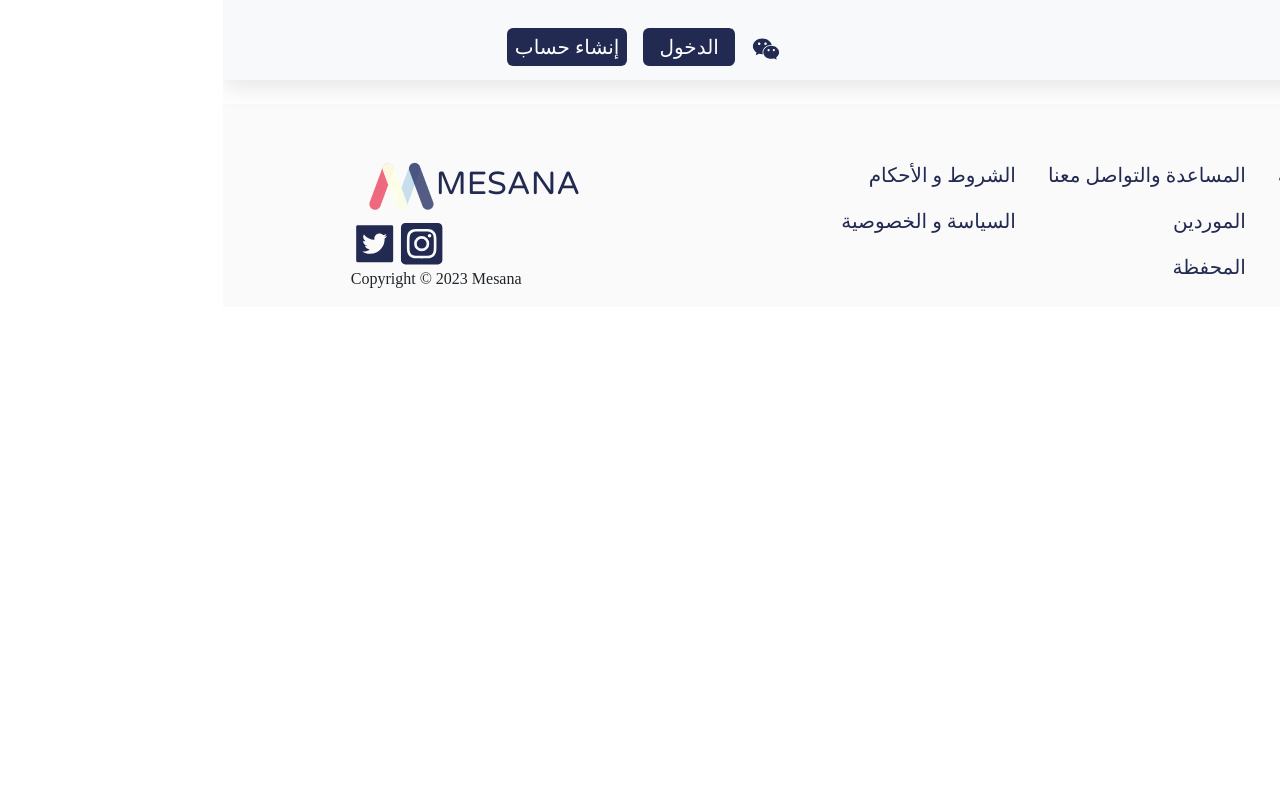
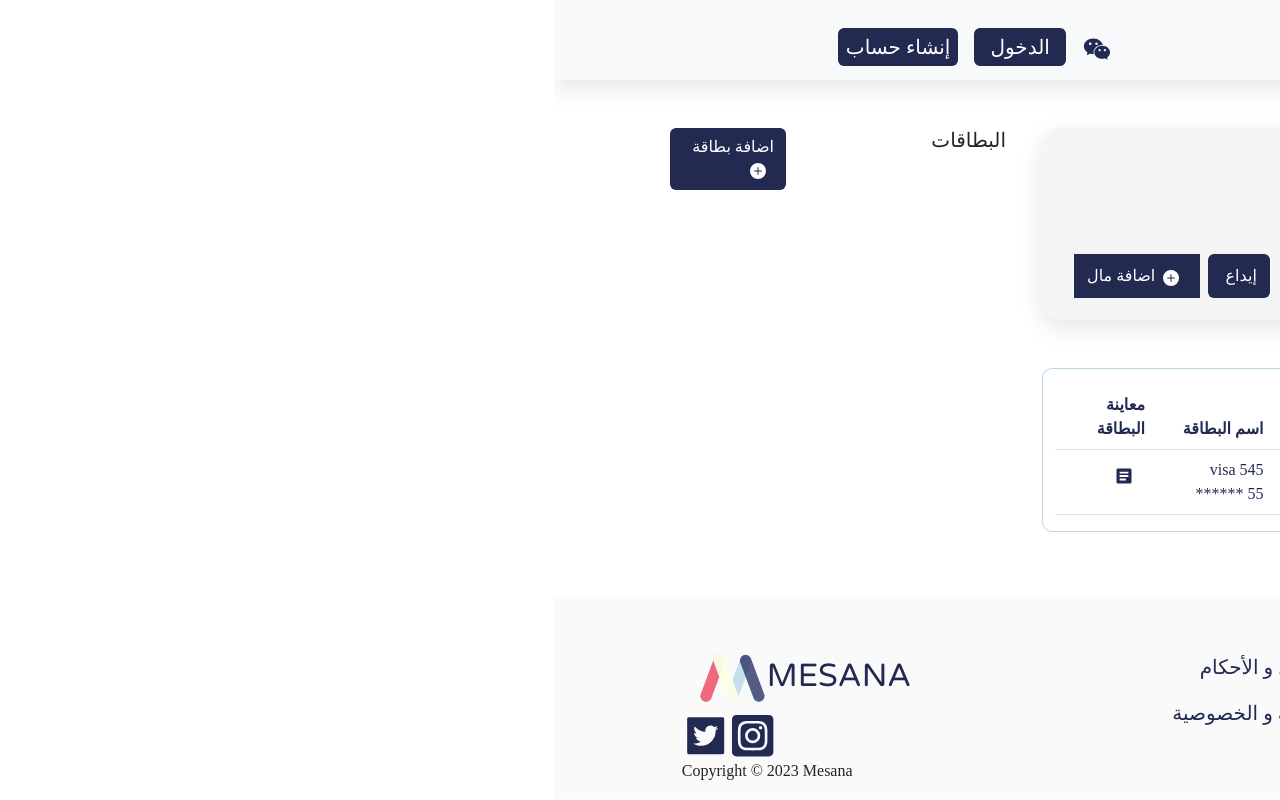
Before and after one commit to mrwa94/mesana-reactjs, a React (Create React App) app: page /wallet in a window 1280 px wide. Built offline with nearby package versions, Linux system fonts and the light colour scheme.

Commit message:
Create a wallet page ..

```diff
--- a/src/Components/Home/Cards.js
+++ b/src/Components/Home/Cards.js
@@ -5,8 +5,8 @@ function Cards(props) {
 
 
   return (
-<div className=''>
-   <Card className='item '>
+ <div className=''>
+   <Card className='item m-2 '>
     <Card.Img variant="top" src={props.image} />
     <Card.Body>
       <Card.Title>{props.companyName}</Card.Title>
--- a/src/Components/Profile/Chat.js
+++ b/src/Components/Profile/Chat.js
@@ -67,6 +67,9 @@ export const Chat = () => {
                <MdLocationOn className='icon-header title'/>
                   <p className='d-inline px-3 fs-5 title'> saudi arabia </p>
               </div>
+              <div>
+
+              </div>
 
 
 
--- a/src/Components/Register-and-Login/Check.js
+++ b/src/Components/Register-and-Login/Check.js
@@ -20,6 +20,8 @@ const Check = () => {
                 <Form.Control type="text" className='boarder'></Form.Control>
                 <Form.Control type="text" className='boarder'></Form.Control>
                 <Form.Control type="text" className='boarder'></Form.Control>
+
+
               </div>
 
 
--- /dev/null
+++ b/src/Components/Wallet/AddCards.js
@@ -0,0 +1,58 @@
+import React from 'react'
+import { Link } from 'react-router-dom'
+
+//usestate
+import { useState } from 'react';
+
+
+//icons
+import {  BsPlusCircleFill } from "react-icons/bs";
+import { Form, Modal, ModalBody, ModalHeader } from 'react-bootstrap';
+
+
+const AddCards = () => {
+
+  const [show, setShow] = useState(false);
+  const handleClose = () => setShow(false);
+  const handleShow = () => setShow(true);
+  return (
+
+    <div className='container '>
+      <div className='row'>
+      <h5 className='col'>البطاقات </h5>
+      {/* Add new card .. */}
+       <Link className='col-md-4 sec-btn rounded'
+             onClick={handleShow} >اضافة بطاقة
+              <BsPlusCircleFill className='mx-2 mb-1'/>
+       </Link>
+
+       <Modal show = {show} onHide={handleClose}>
+        <ModalHeader className='gray-color'>
+          أضافة بطاقة جديدة
+        </ModalHeader>
+        <ModalBody>
+          <Form className='m-3 p-2'>
+            <input className='mx-3' type='text' placeholder='رقم البطاقة '></input>
+            <input type='text' placeholder=' الشهر / السنة   '></input>
+            <input className='mx-3 mt-3' type='text' placeholder='  CVV    '></input>
+
+          </Form>
+
+
+        </ModalBody>
+       </Modal>
+
+
+
+      <div>
+      </div>
+
+
+
+
+      </div>
+    </div>
+  )
+}
+
+export default AddCards
--- /dev/null
+++ b/src/Components/Wallet/Balance.js
@@ -0,0 +1,148 @@
+import React from 'react'
+import { Link } from 'react-router-dom'
+import Modal from 'react-bootstrap/Modal';
+import { Button, Tab, Tabs, Row, Col, Nav} from 'react-bootstrap';
+import { useState } from 'react';
+//icons
+import { IoIosArrowBack } from "react-icons/io";
+
+
+//icons
+import { BsArrowLeftRight, BsPlusCircleFill } from "react-icons/bs";
+import CardHeader from 'react-bootstrap/esm/CardHeader';
+
+export const Balance = () => {
+
+    const [show, setShow] = useState(false);
+    const handleClose = () => setShow(false);
+    const handleShow = () => setShow(true);
+    return (
+        <div className='container login-form p-3 '>
+            <div className='p-2'>
+                <h5>الرصيد المتاح </h5>
+                <h1>50.000</h1>
+            </div>
+            <div className='m-3 text-start'>
+                <Link className='sec-btn rounded  mx-2' to={''} >
+                    تحويل
+                    {/* icon */}
+                    <BsArrowLeftRight className='mx-1' />
+                </Link>
+
+
+
+
+
+
+
+                <Link className='sec-btn rounded mx-2' to={''}  >إيداع </Link>
+                {/* Button trigger modal  */}
+
+                <Link className='sec-btn' onClick={handleShow}>  <BsPlusCircleFill className='mx-2' />اضافة مال</Link>
+
+                <Modal show={show} onHide={handleClose} >
+                    <Modal.Header className=' gray-color' >
+                        <Modal.Title className='container' >اختر طريقة الدفع المناسبة</Modal.Title>
+                    </Modal.Header>
+                    <Modal.Body className=''>
+
+                        <Tab.Container id="" defaultActiveKey="first">
+                            <Row>
+                                <Col >
+                                    <Nav variant="pills" className="flex-column  ">
+                                        <Nav.Item>
+                                            <Nav.Link className='' eventKey="first">البطاقات البنكية
+                                            <IoIosArrowBack className='text-start'/>
+                                            </Nav.Link>
+                                        </Nav.Item>
+                                        <Nav.Item>
+                                            <Nav.Link eventKey="second"> Apple Pay  <IoIosArrowBack className='text-start'/> </Nav.Link>
+                                        </Nav.Item>
+                                        <Nav.Item>
+                                            <Nav.Link eventKey="third"> STC Pay
+                                            <IoIosArrowBack className='text-start'/>
+                                            </Nav.Link>
+                                        </Nav.Item>
+                                        <Nav.Item>
+                                            <Nav.Link eventKey="four"> التحويل البنكي
+                                            <IoIosArrowBack className='text-start'/>
+                                            </Nav.Link>
+                                        </Nav.Item>
+                                    </Nav>
+                                </Col>
+                                <Col sm={6}>
+                                    <Tab.Content>
+                                        <Tab.Pane eventKey="first">
+                                            <p>أختر البطاقة </p>
+                                            {/* add more card here  */}
+
+                                                <div className='wallet-card rounded p-2 m-2'>
+                                                    <h5>اسم البطاقة</h5>
+                                                    <h6>*************444</h6>
+                                                </div>
+
+                                                <div className='wallet-card rounded p-2 m-2'>
+                                                    <h5>اسم البطاقة</h5>
+                                                    <h6>*************444</h6>
+                                                </div>
+                                        </Tab.Pane>
+
+                                        <Tab.Pane eventKey="second">
+                                        {/* pay by Apple pay .. */}
+                                        </Tab.Pane>
+                                        <Tab.Pane eventKey="third">
+                                            {/* pay by STC pay .. */}
+                                        </Tab.Pane>
+
+                                        {/* pay by التحويل البنكي  */}
+                                        <Tab.Pane eventKey="four">
+                                            <div className='container '>
+                                               <div>
+                                                <h6>اضافة بنك </h6>
+
+
+                                                <div className='wallet-card rounded p-2 m-2'>
+                                                    <h5>اسم البطاقة</h5>
+                                                    <h6>*************444</h6>
+                                                </div>
+
+
+                                               </div>
+
+
+                                            </div>
+
+                                        </Tab.Pane>
+                                    </Tab.Content>
+                                </Col>
+                            </Row>
+                        </Tab.Container>
+
+
+
+                    </Modal.Body>
+
+                    {/* <Modal.Footer>
+                        <Button variant="secondary" onClick={handleClose}>
+                            Close
+                        </Button>
+                        <Button variant="primary" onClick={handleClose}>
+                            Save Changes
+                        </Button>
+                    </Modal.Footer> */}
+                </Modal>
+
+
+
+
+
+
+
+
+
+            </div>
+
+
+        </div>
+    )
+}
--- a/src/Pages/Analys/Analys.js
+++ b/src/Pages/Analys/Analys.js
@@ -1,8 +1,44 @@
 import React from 'react'
+import { Card } from 'react-bootstrap'
 
 const Analys = () => {
   return (
-    <div>Analys</div>
+    <div className='container m-3'>
+
+    <div className='row '>
+      <div className='col'>
+      <Card className='p-3 m-4'>النشاط المالي </Card>
+
+      </div>
+      <div className='col'>
+      <Card className='p-3 m-4'>الرصيد المتاح </Card>
+      </div>
+    </div>
+
+
+    <div className='row'>
+      <div className='col'>
+      <Card className='p-3 m-4'>التواصل</Card>
+      </div>
+      <div className='col'>
+      <Card className='p-3 m-4'> نوع المنتجات </Card>
+      </div>
+      <div className='col'>
+      <Card className='p-3 m-4'>حالة الطلبيات</Card>
+      </div>
+
+    </div>
+
+
+
+
+
+
+
+
+
+
+    </div>
   )
 }
 
--- a/src/Pages/Home/Home.js
+++ b/src/Pages/Home/Home.js
@@ -20,7 +20,7 @@ function Home() {
     const companydetails = [
 
       {   image : 'https://www.seiu1000.org/sites/main/files/main-images/camera_lense_0.jpeg' ,
-          name : 'اسم الشركة' ,
+          name : ' الشركة' ,
           type : 'نوع المنتج' ,
           sale : ' العروض 20% '
        },
@@ -90,7 +90,7 @@ sale : '20%'
             <h5 className='pb-5'>موردينا و تجارنا</h5>
             <div className='wrapper '>
             {companydetails.map((item) => (
-                <Cards image = {item.image} companyName = {item.name} typeProduct = {item.type} details = {item.sale}/>
+                <Cards  image = {item.image} companyName = {item.companyName} typeProduct = {item.type} details = {item.sale}/>
              ))}
 
             </div>
--- a/src/Pages/Requests/Requests.js
+++ b/src/Pages/Requests/Requests.js
@@ -10,7 +10,7 @@ const Requests = () => {
 
 
   return (
-    <div className='container  border-color m-5 '>
+    <div className='container  border-color mt-5 mb-3'>
       <table class=" table table-hover primary-text-color mt-3 ">
      <thead  >
     <tr >
--- a/src/Pages/Wallet/Wallet.js
+++ b/src/Pages/Wallet/Wallet.js
@@ -1,8 +1,41 @@
 import React from 'react'
+import { Balance } from '../../Components/Wallet/Balance'
+
+import { Link } from 'react-router-dom'
+import Requests from '../Requests/Requests'
+import AddCards from '../../Components/Wallet/AddCards'
 
 const Wallet = () => {
   return (
-    <div>Wallet</div>
+    <div className='row container m-5'>
+
+      <div className='col-lg-8'>
+        {/*Current balance  */}
+        <Balance />
+
+
+        {/* lasted update ..  */}
+        <Requests />
+
+      </div>
+
+      <div className='col'>
+        <div className=''>
+          {/* add money to card */}
+         <AddCards/>
+        </div>
+
+
+
+
+
+      </div>
+
+
+
+
+
+    </div>
   )
 }
 
--- a/src/styles/App.css
+++ b/src/styles/App.css
@@ -110,6 +110,11 @@ a:hover {
 
 }
 
+.gray-color{
+   background-color: var(--gray) !important;
+
+}
+
 
 
 /* table */
@@ -186,6 +191,7 @@ a:hover {
 
 
 /********** sign-up page  ************/
+
 
 /******** Check componte **********/
 .boarder {
```
Also changed, not shown: src/Components/Store/StoreCard.js (+4 -4 lines), src/Pages/Profile/Profile.js (+13 -4 lines).
